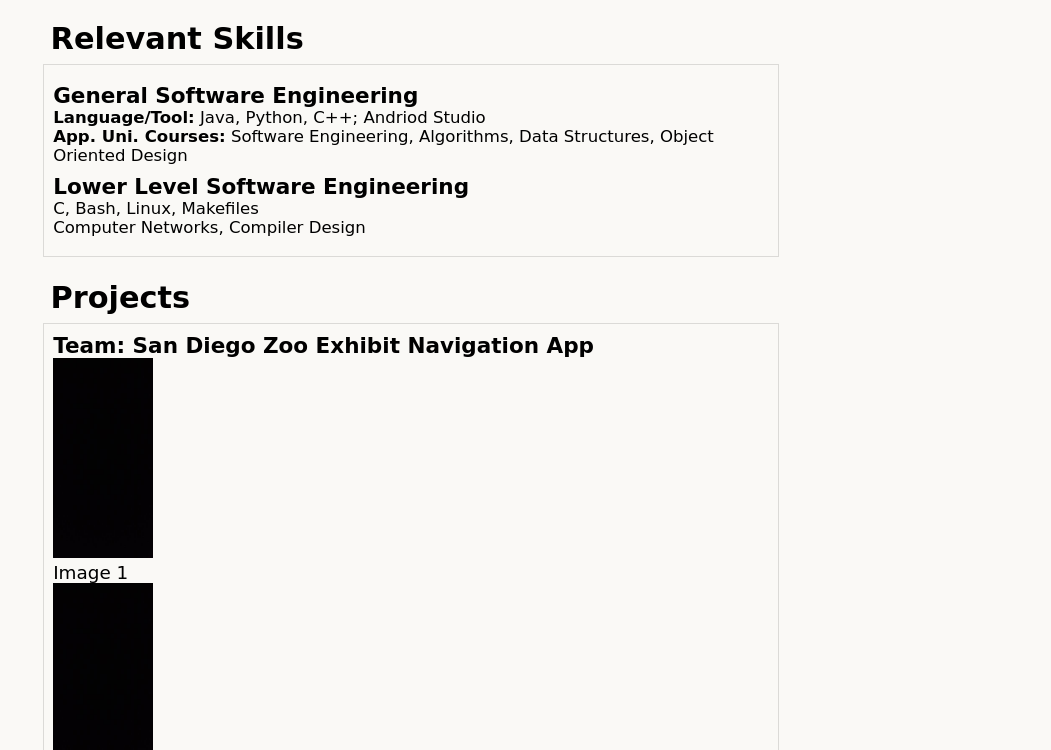
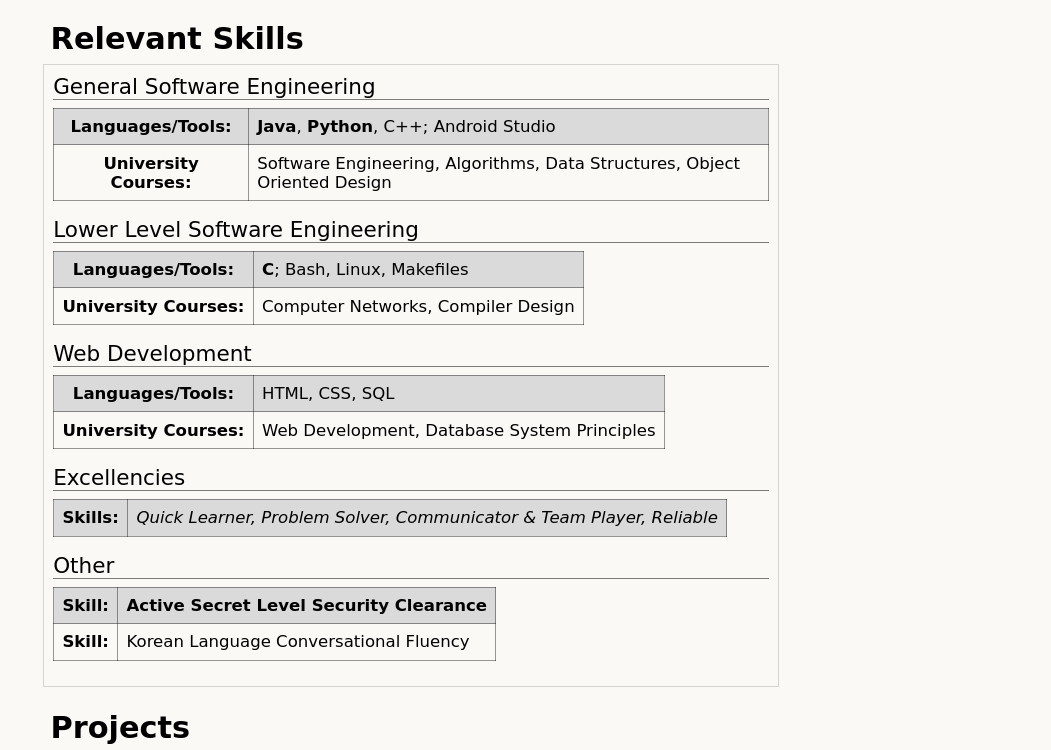
Before and after one commit to Jackson-Wheeler/Jackson-Wheeler.github.io, a plain HTML site: page index.html in a window 1280 px wide. Shown: the part 1130-1880 px from the top of the page, without its empty margins (229-1280 px from the left). Drawn offline with Linux system fonts and the light colour scheme; a web font is replaced by a local one.

Commit message:
finihed relevant skills section

```diff
--- a/index.html
+++ b/index.html
@@ -85,22 +85,83 @@
         <section id="relevantSkills">
             <h2>Relevant Skills</h2>
             <div id="skillsBox" class="contentBorder">
-                <section class="skillSet">
+
+                <section id="GenSoftEngSkills" class="skillSection">
                     <h3>General Software Engineering</h3>
-                    <div class="skillList">
-                        <p><span class="skillType">Language/Tool:</span>
-                         Java, Python, C++; Andriod Studio</p>
-                        <p><span class="skillType">App. Uni. Courses:</span>
-                        Software Engineering, Algorithms, Data Structures, Object Oriented Design</p>
-                    </div>
+                    <table class="skillTable">
+                        <tbody>
+                            <tr>
+                                <th class="skillType">Languages/Tools:</th>
+                                <td><strong>Java</strong>, <strong>Python</strong>, C++; Android Studio</td>
+                            </tr>
+                            <tr>
+                                <th class="skillType">University Courses:</th>
+                                <td>Software Engineering, Algorithms, Data Structures, Object Oriented Design</td>
+                            </tr>
+                        </tbody>
+                    </table>
                 </section>
-                <section class="skillSet">
+
+                <section id="lowLvlEngSkills" class="skillSection">
                     <h3>Lower Level Software Engineering</h3>
-                    <div class="skillList">
-                        <p>C, Bash, Linux, Makefiles</p>
-                        <p>Computer Networks, Compiler Design</p>
-                    </div>
+                    <table class="skillTable">
+                        <tbody>
+                            <tr>
+                                <th class="skillType">Languages/Tools:</th>
+                                <td><strong>C</strong>; Bash, Linux, Makefiles</td>
+                            </tr>
+                            <tr>
+                                <th class="skillType">University Courses:</th>
+                                <td>Computer Networks, Compiler Design</td>
+                            </tr>
+                        </tbody>
+                    </table>
                 </section>
+
+                <section id="webDevSkills" class="skillSection">
+                    <h3>Web Development</h3>
+                    <table class="skillTable">
+                        <tbody>
+                            <tr>
+                                <th class="skillType">Languages/Tools:</th>
+                                <td>HTML, CSS, SQL</td>
+                            </tr>
+                            <tr>
+                                <th class="skillType">University Courses:</th>
+                                <td>Web Development, Database System Principles</td>
+                            </tr>
+                        </tbody>
+                    </table>
+                </section>
+
+                <section id="excellencySkills" class="skillSection">
+                    <h3>Excellencies</h3>
+                    <table class="skillTable">
+                        <tbody>
+                            <tr>
+                                <th class="skillType">Skills:</th>
+                                <td>Quick Learner, Problem Solver, Communicator & Team Player, Reliable</td>
+                            </tr>
+                        </tbody>
+                    </table>
+                </section>
+
+                <section id="otherSkills" class="skillSection">
+                    <h3>Other</h3>
+                    <table class="skillTable">
+                        <tbody>
+                            <tr>
+                                <th class="skillType">Skill:</th>
+                                <td><strong>Active Secret Level Security Clearance</strong></td>
+                            </tr>
+                            <tr>
+                                <th class="skillType">Skill:</th>
+                                <td>Korean Language Conversational Fluency</td>
+                            </tr>
+                        </tbody>
+                    </table>
+                </section>
+
             </div>
         </section>
 
--- a/style.css
+++ b/style.css
@@ -1,7 +1,6 @@
 @font-face {
     font-family: "Montserrat";
     /* font-style: normal; */
-    font-weight: 400;
     font-display: auto;
     src: url(/fonts/Montserrat/Montserrat-VariableFont_wght.ttf);
 }
@@ -49,12 +48,23 @@
 
     /* color */
     --background-color: #FAF9F6;
-    /* --background-color-darker: rgba(0,0,0,.125); */
     --background-color-darker: rgba(0,0,0,.1);
-    --border-color: rgba(0,0,0,.125);
+    --background-color-darker-2: rgba(0,0,0,.1);
+    --border-color: rgba(0,0,0,.15);
+    --border-color-lv2: rgba(0,0,0,.4);
+    --border-color-lv3: rgba(0,0,0,.5);
+
+    --gray-lv1: rgba(218,218,218,255);
+    --gray-lv2: rgba(185,185,185,255);
+    --gray-lv3: rgba(128,132,135,255);
+    --gray-lv4: rgba(100,100,100,255);
+
+
 
     /* borders */
     --box-border: 1px solid var(--border-color);
+    --box-border-lv2: 1px solid var(--border-color-lv2);
+    --box-border-lv3: 1px solid var(--border-color-lv3);
     --bottom-border: 1px solid var(--border-color);
     --test-border: 1px solid red;
 
@@ -293,20 +303,51 @@ main > section {
 }
 
 h3 {
+    font-weight: 400;
+    /* border-bottom: var(--bottom-border); */
+    border-bottom: var(--box-border-lv3);
+}
+
+.skillSection {
+    margin-top: 0;
+    margin-bottom: 2vh;
+}
+
+.skillTable {
+    margin-top: 1vh;
+    font-size: 0.9em;
+
+    /* border: 1px solid black; */
+    border-collapse: collapse;
+    font-family: var(--formal-font);
 
 }
 
-.skillSet {
-    margin-top: 0.5em;
-    margin-bottom: 0.5em;
+.skillTable th, .skillTable td {
+    border: var(--box-border-lv2);
+    padding: 0.5em;
 }
 
-.skillList {
-    font-size: 0.9em;
+.skillTable strong {
+    font-family: var(--formal-bold-font);
+}
+
+.skillTable tr:first-child {
+    background-color: var(--gray-lv1);
+}
+
+.skillTable tr:first-child + tr {
+    /* background-color: var(--gray-lv1); */
 }
 
 .skillType {
-    font-weight: bold;
+    /* border: var(--box-border); */
+    font-family: var(--formal-bold-font);
+    /* font-weight: 500; */
+}
+
+#excellencySkills td {
+    font-style: italic;
 }
 
 
```
